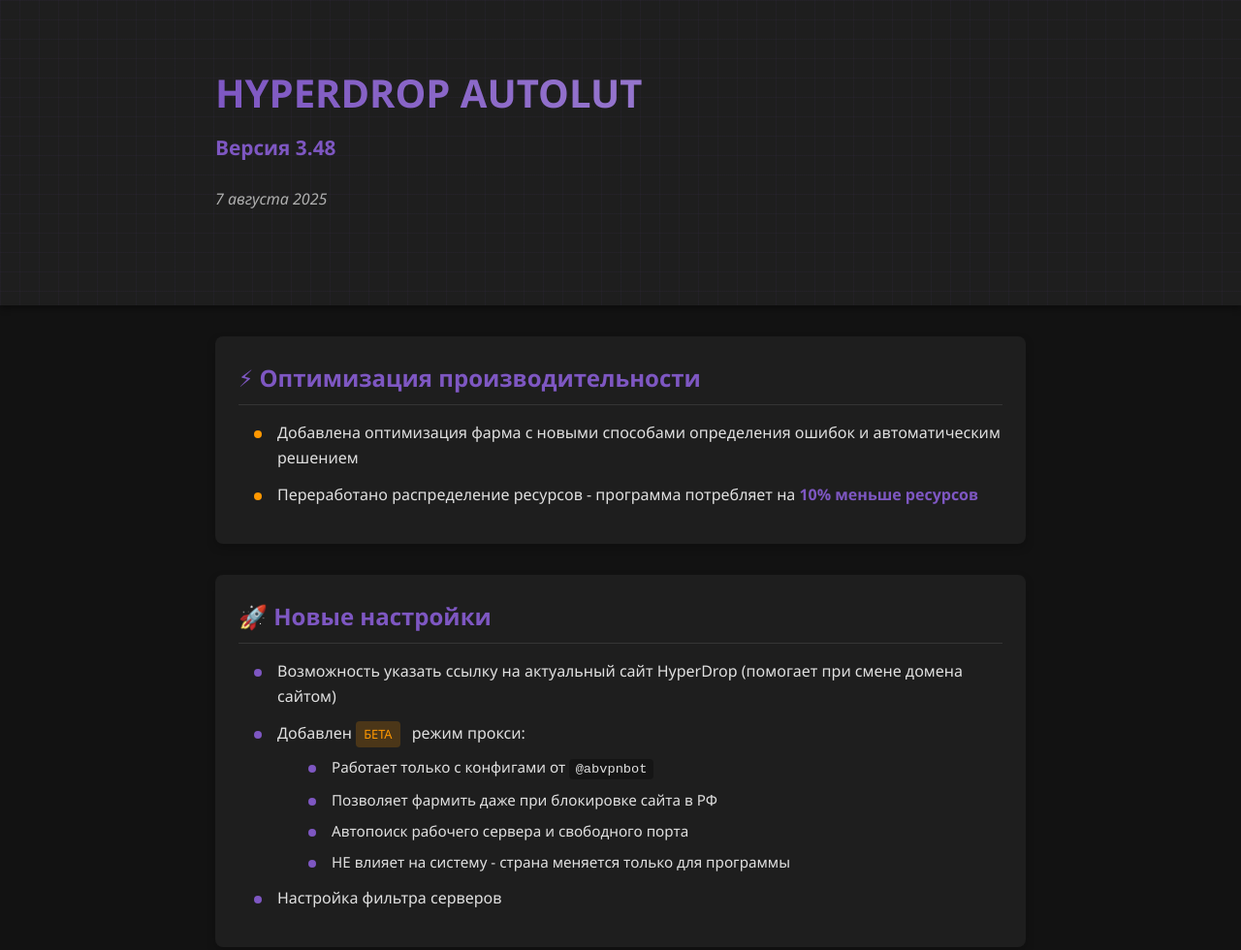
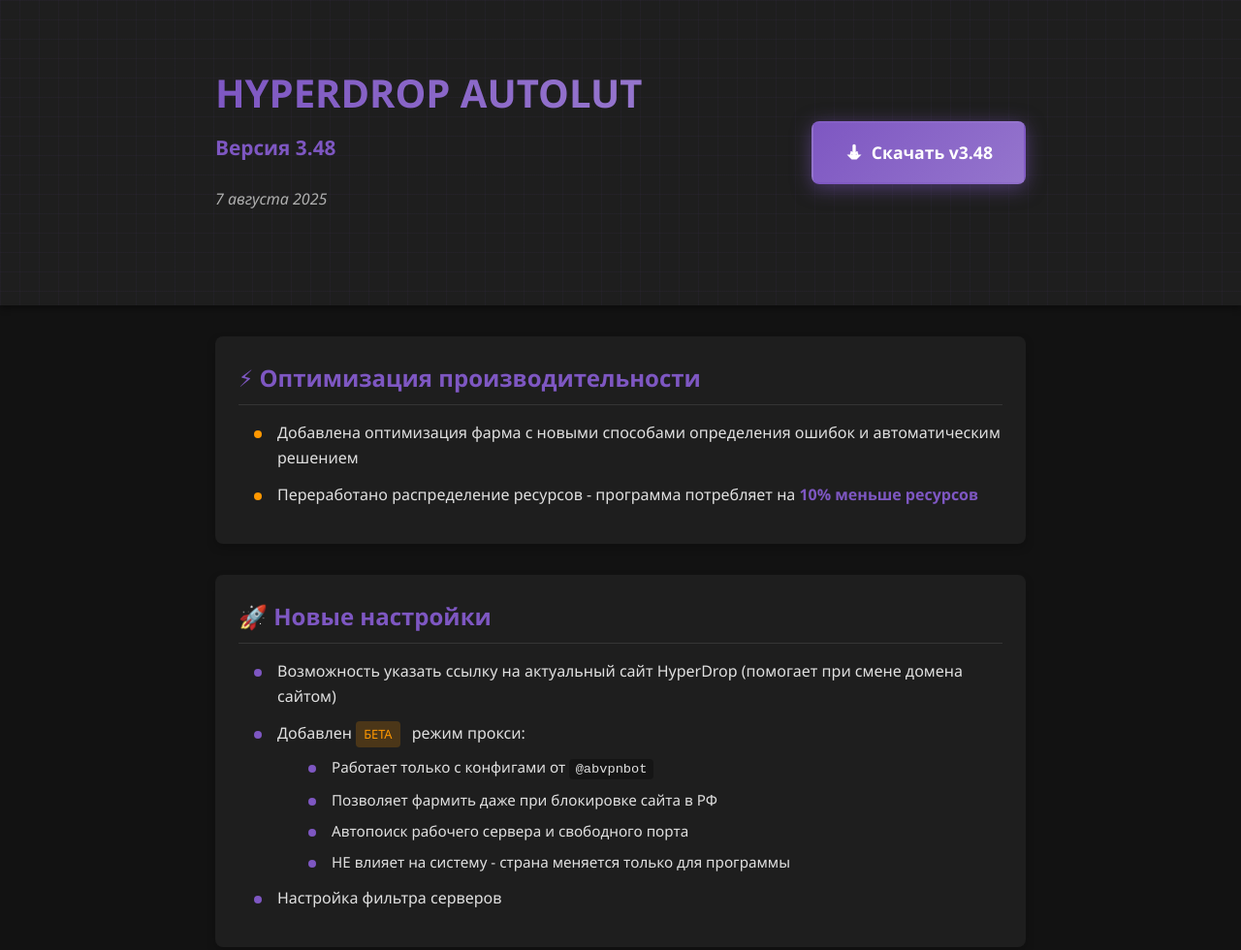
Before and after one commit to Skipaev/HYPERDROP-AUTOLUT-ChangeLog, a plain HTML site: page index.html in a window 1280 px wide. Shown: the top 980 px of the page at 97% size. Drawn offline with Linux system fonts and the light colour scheme.

Commit message:
Update index.html

```diff
--- a/index.html
+++ b/index.html
@@ -44,6 +44,24 @@
             padding: 2rem;
         }
 
+        .header-flex {
+            display: flex;
+            justify-content: space-between;
+            align-items: center;
+            gap: 2rem;
+            flex-wrap: wrap;
+        }
+
+        .header-left {
+            flex: 1;
+            min-width: 300px;
+        }
+
+        .header-right {
+            display: flex;
+            align-items: center;
+        }
+
         h1 {
             font-size: 2.5rem;
             margin-bottom: 0.5rem;
@@ -65,6 +83,55 @@
             color: var(--text-secondary);
             margin-bottom: 2rem;
             font-style: italic;
+        }
+
+        .download-btn {
+            background: linear-gradient(135deg, var(--accent), var(--accent-light));
+            color: white;
+            text-decoration: none;
+            padding: 1rem 2rem;
+            border-radius: 8px;
+            font-weight: 600;
+            font-size: 1.1rem;
+            display: inline-flex;
+            align-items: center;
+            gap: 0.5rem;
+            transition: all 0.3s ease;
+            box-shadow: 0 4px 15px rgba(126, 87, 194, 0.3);
+            border: 2px solid transparent;
+            position: relative;
+            overflow: hidden;
+        }
+
+        .download-btn::before {
+            content: '';
+            position: absolute;
+            top: 0;
+            left: -100%;
+            width: 100%;
+            height: 100%;
+            background: linear-gradient(90deg, transparent, rgba(255,255,255,0.2), transparent);
+            transition: left 0.6s;
+        }
+
+        .download-btn:hover {
+            transform: translateY(-2px);
+            box-shadow: 0 6px 20px rgba(126, 87, 194, 0.4);
+            border-color: var(--accent-light);
+        }
+
+        .download-btn:hover::before {
+            left: 100%;
+        }
+
+        .download-btn:active {
+            transform: translateY(0);
+        }
+
+        .download-icon {
+            width: 20px;
+            height: 20px;
+            fill: currentColor;
         }
 
         .changelog-section {
@@ -178,6 +245,22 @@
             h1 {
                 font-size: 2rem;
             }
+
+            .header-flex {
+                flex-direction: column;
+                align-items: flex-start;
+            }
+
+            .header-right {
+                width: 100%;
+                justify-content: center;
+                margin-top: 1rem;
+            }
+
+            .download-btn {
+                padding: 0.8rem 1.5rem;
+                font-size: 1rem;
+            }
         }
 
         code {
@@ -197,15 +280,44 @@
             font-size: 0.95em;
             margin-bottom: 0.5rem;
         }
+
+        /* Пульсирующая анимация для кнопки */
+        @keyframes pulse {
+            0% { box-shadow: 0 4px 15px rgba(126, 87, 194, 0.3); }
+            50% { box-shadow: 0 4px 20px rgba(126, 87, 194, 0.5); }
+            100% { box-shadow: 0 4px 15px rgba(126, 87, 194, 0.3); }
+        }
+
+        .download-btn {
+            animation: pulse 2s infinite;
+        }
+
+        .download-btn:hover {
+            animation: none;
+        }
     </style>
 </head>
 <body>
     <header>
         <div class="grid-pattern"></div>
         <div class="header-content container">
-            <h1>HYPERDROP AUTOLUT</h1>
-            <div class="version">Версия 3.48</div>
-            <div class="date">7 августа 2025</div>
+            <div class="header-flex">
+                <div class="header-left">
+                    <h1>HYPERDROP AUTOLUT</h1>
+                    <div class="version">Версия 3.48</div>
+                    <div class="date">7 августа 2025</div>
+                </div>
+                <div class="header-right">
+                    <a href="https://drive.google.com/file/d/11iunAyo8ktt-XrLQ5OiJKnwiOavIIGdT/view?usp=sharing"
+                       target="_blank"
+                       class="download-btn">
+                        <svg class="download-icon" viewBox="0 0 24 24">
+                            <path d="M12 2C13.1 2 14 2.9 14 4V12L15.5 10.5L16.92 11.92L12 16.84L7.08 11.92L8.5 10.5L10 12V4C10 2.9 10.9 2 12 2ZM21 15L15 21H9L3 15H7V13H9V15H15V13H17V15H21Z"/>
+                        </svg>
+                        Скачать v3.48
+                    </a>
+                </div>
+            </div>
         </div>
     </header>
 
```
